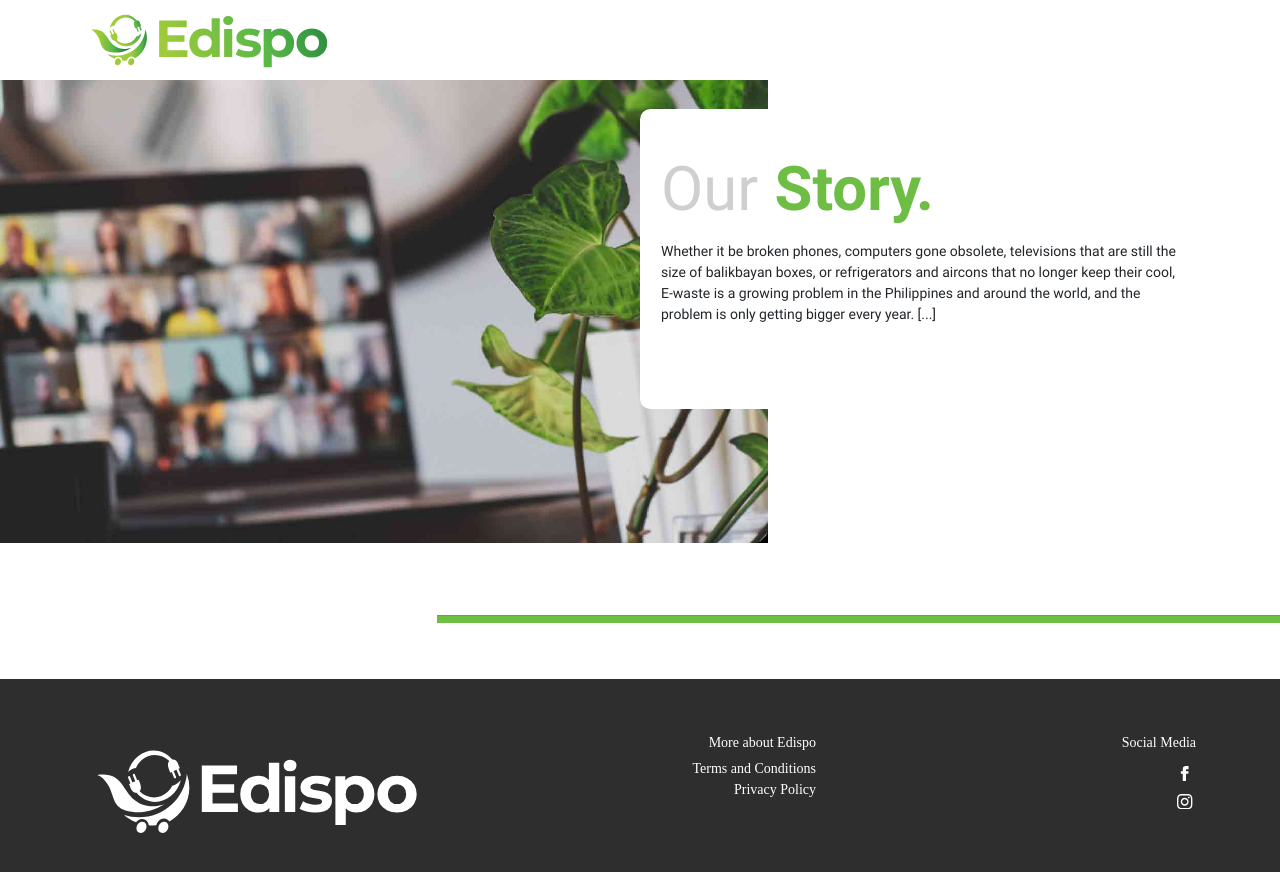
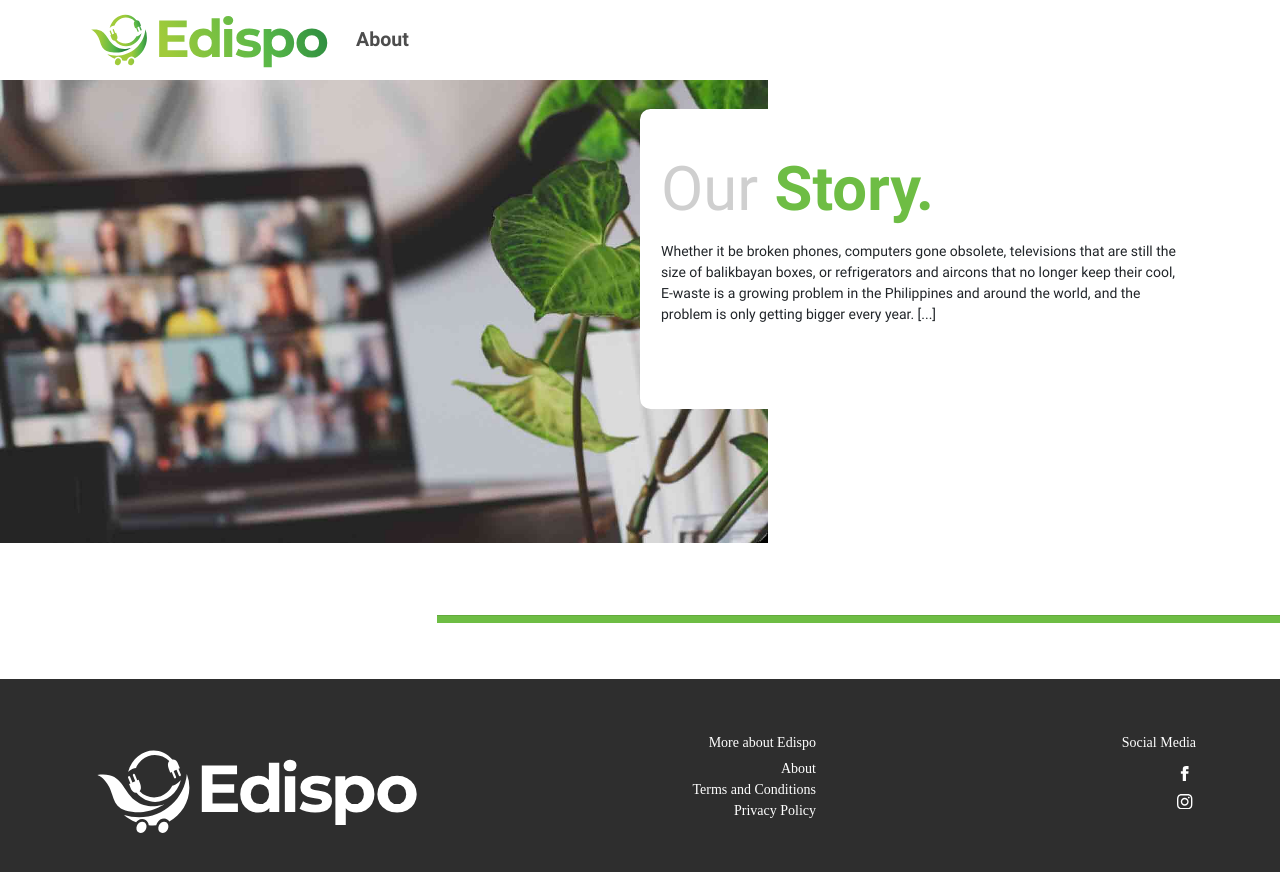
Before and after one commit to edispoph/edispo-landing-page, a Jekyll site: the page built from index.html, in a window 1280 px wide and 900 px high, scrolled down 2152 px. Shown: the top 872 px of the window. Built offline with Jekyll 4.4.1, drawn with Linux system fonts in a browser that asks for light colours; nearby versions of some CDN libraries; some web fonts are replaced.

Commit message:
Reveal about page link in the navigation links of header and footer.

```diff
--- a/_includes/_footer.html
+++ b/_includes/_footer.html
@@ -7,7 +7,7 @@
       <div class="col-md-4 edispo-color-hard-contrast edispo-font-1 p-3 text-right">
         <h4 class="edispo-bold-1 edispo-font-1">More about Edispo</h4>
         <ul class="list-unstyled edispo-regular-1">
-          <!-- <li><a class="edispo-color-hard-contrast" href="{{site.baseurl}}/about">About Us</a></li> -->
+          <li><a class="edispo-color-hard-contrast" href="{{site.baseurl}}/about">About</a></li>
           <li><a class="edispo-color-hard-contrast" href="{{site.baseurl}}/terms-and-conditions">Terms and Conditions</a></li>
           <li><a class="edispo-color-hard-contrast" href="{{site.baseurl}}/privacy-policy">Privacy Policy</a></li>
         </ul>
--- a/_includes/_header.html
+++ b/_includes/_header.html
@@ -15,7 +15,7 @@
     <section id="navigation-links" class="w-100 w-md-auto pl-2 pl-md-0 pr-2 pr-md-0 mh-0 mh-md-100 overflow-hidden">
       <ul class="list-unstyled d-flex flex-column flex-md-row edispo-bold-2
           align-items-center m-0 justify-content-between edispo-special edispo-font-2">
-        <!-- <li class="p-3 px-4"><a href="{{site.baseurl}}/about">About</a></li> -->
+        <li class="p-3 px-4"><a href="{{site.baseurl}}/about">About</a></li>
       </ul>
     </section>
   </div>
```
